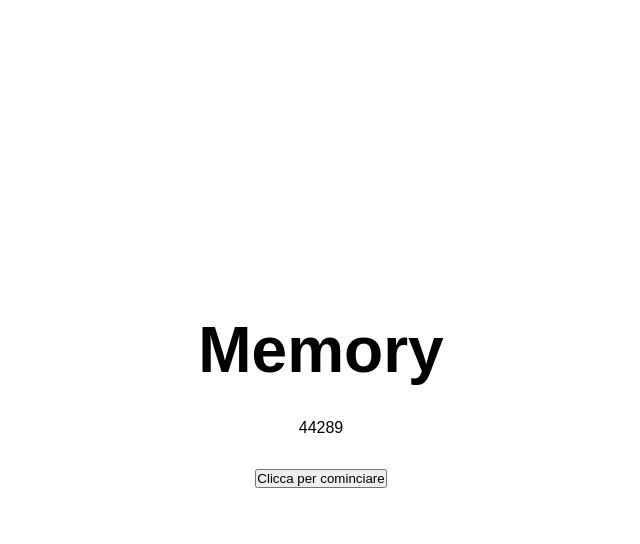
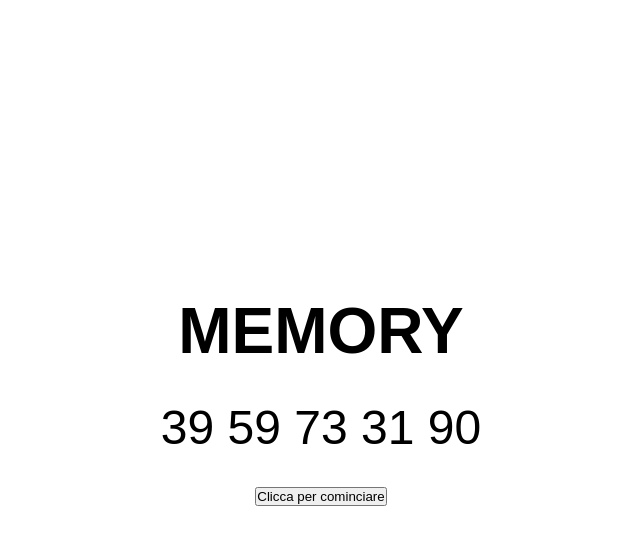
Before and after one commit to Cal-107/js-simon, a plain HTML site: page index.html in a window 1280 px wide. Both pictures are taken after a click on the button "Clicca per cominciare". Shown: the whole page, without its empty margins (319-959 px from the left). Drawn offline with Linux system fonts and the light colour scheme.

Commit message:
add new method for numbers

```diff
--- a/css/style.css
+++ b/css/style.css
@@ -26,7 +26,6 @@ h1 {
     align-items: center;
 }
 
-.numbers {
+.display {
     font-size: 3rem;
-
 }
--- a/index.html
+++ b/index.html
@@ -10,7 +10,7 @@
 <body>
 
     <section class="container">
-        <h1>Memory</h1>
+        <h1>MEMORY</h1>
         <div class="display m-y">Riuscirai a ricordare tutti i numeri?</div>
         <button class="start-game">Clicca per cominciare</button>
     </section>
--- a/js/script.js
+++ b/js/script.js
@@ -6,19 +6,39 @@
 // 1 - Stamapare in pagina 5 numeri casuali e far partire un timer di 30 secondi
 
 // ref
-let display = document.querySelector('.display');
+const display = document.querySelector('.display');
 const startBtn = document.querySelector('.start-game');
+let seconds = 3;
+const numbersArray = []
 
-// Al click genero 5 numeri casuli con la funzione che dovranno sparire dopo 30 secondi
+// Al click genero 5 numeri casuali con la funzione che dovranno sparire dopo 30 secondi
 startBtn.addEventListener('click', () => {
+
     display.innerText = '';
-    display.innerHTML = randNum(10000, 99999);
+
+    for (let i = 0; i < 5; i++) {
+        numbersArray.push( randNum() );
+    };
+
+    numbersArray.forEach( element => display.innerHTML += `${element} `);
+
+    const timer = setInterval (() => {
+        if (seconds === 0) {
+            display.innerText = '';
+            clearInterval(timer);
+
+        } else {
+            seconds--
+        }
+    }, 1000);
 });
+
+
 
 /*
 * functions
 */
 
-function randNum(min, max) {
-    return Math.floor(Math.random() * (max - min + 1)) + min;
+function randNum() {
+    return Math.floor(Math.random() * 100) + 1;
 }
```
